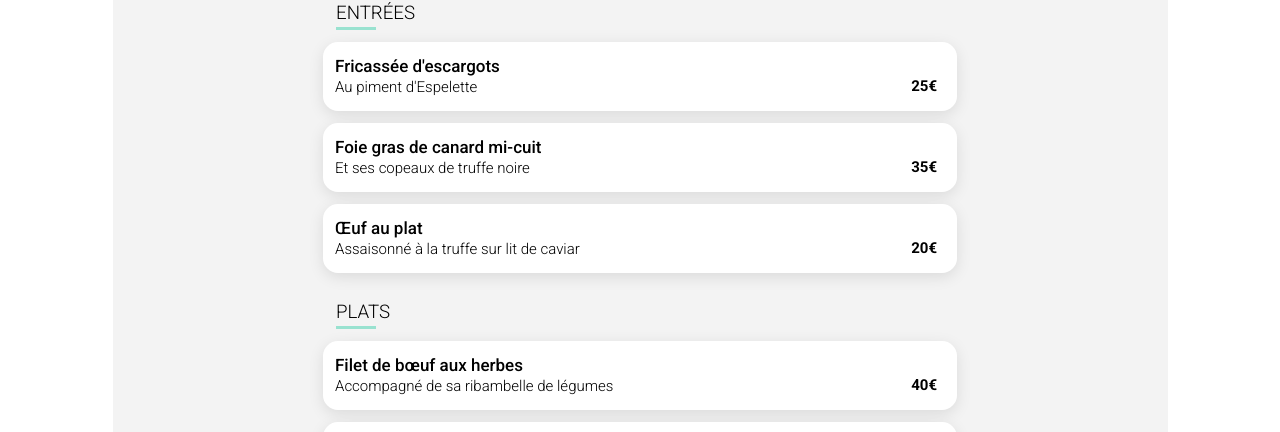
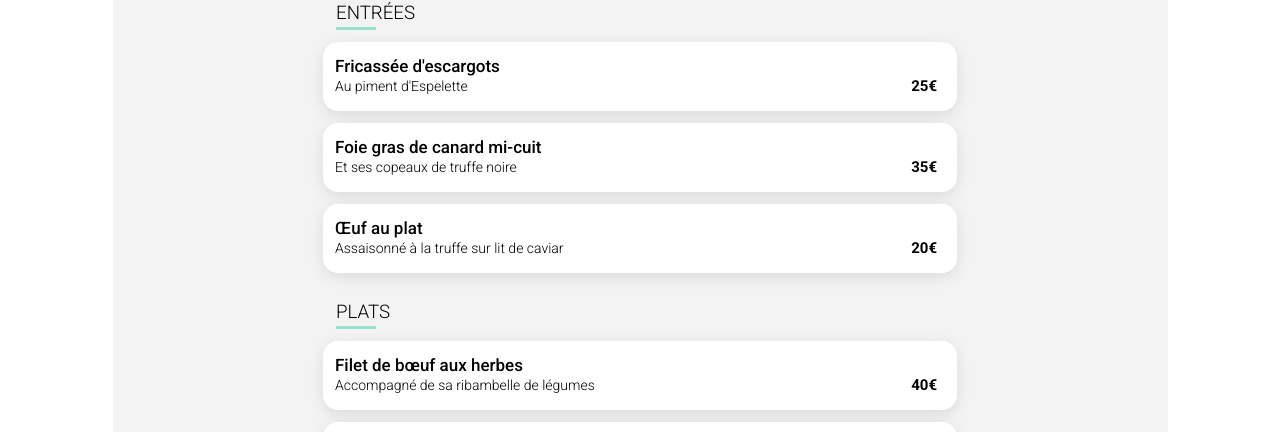
Before and after one commit to marie-bcc/Formation-projet-4, a website: page menu1.html in a window 1280 px wide. Shown: the part 369-801 px from the top of the page. Drawn offline with Linux system fonts and the light colour scheme; a web font is replaced by a local one.

Commit message:
fontsize menu

```diff
--- a/sass/layouts/_menue1.scss
+++ b/sass/layouts/_menue1.scss
@@ -119,11 +119,15 @@
             padding-bottom: 12px;
             margin: 0px;
             font-weight: 300;
-            font-size: 15px;
+            font-size: 11px;
 
             white-space: nowrap;
             overflow: hidden;
             text-overflow: ellipsis;
+
+            @media screen and (min-width: 400px) {
+                font-size: 14px;
+            }
 
         }
     }
```
Also changed, not shown: public/css/style.css, 1 other file.
